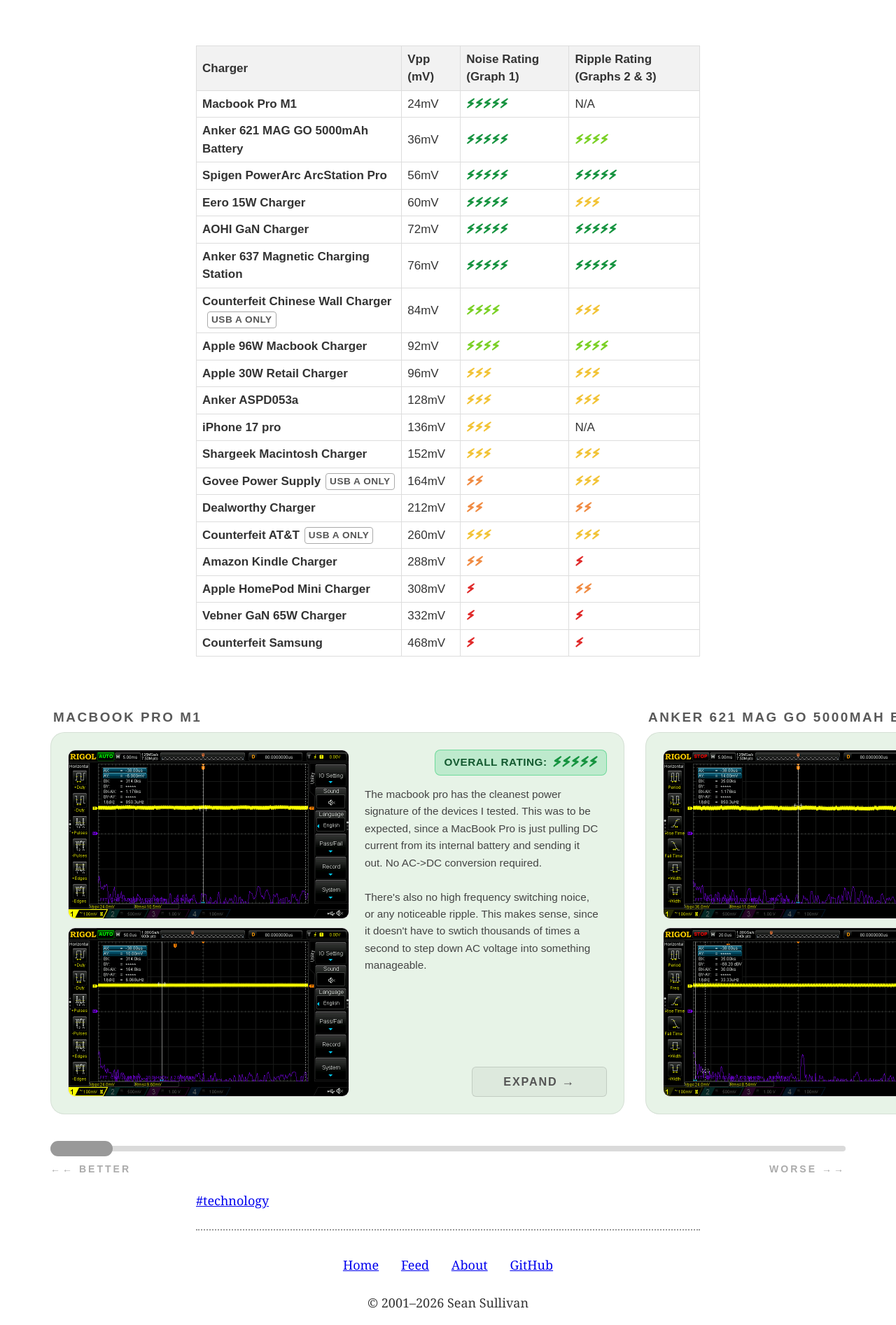
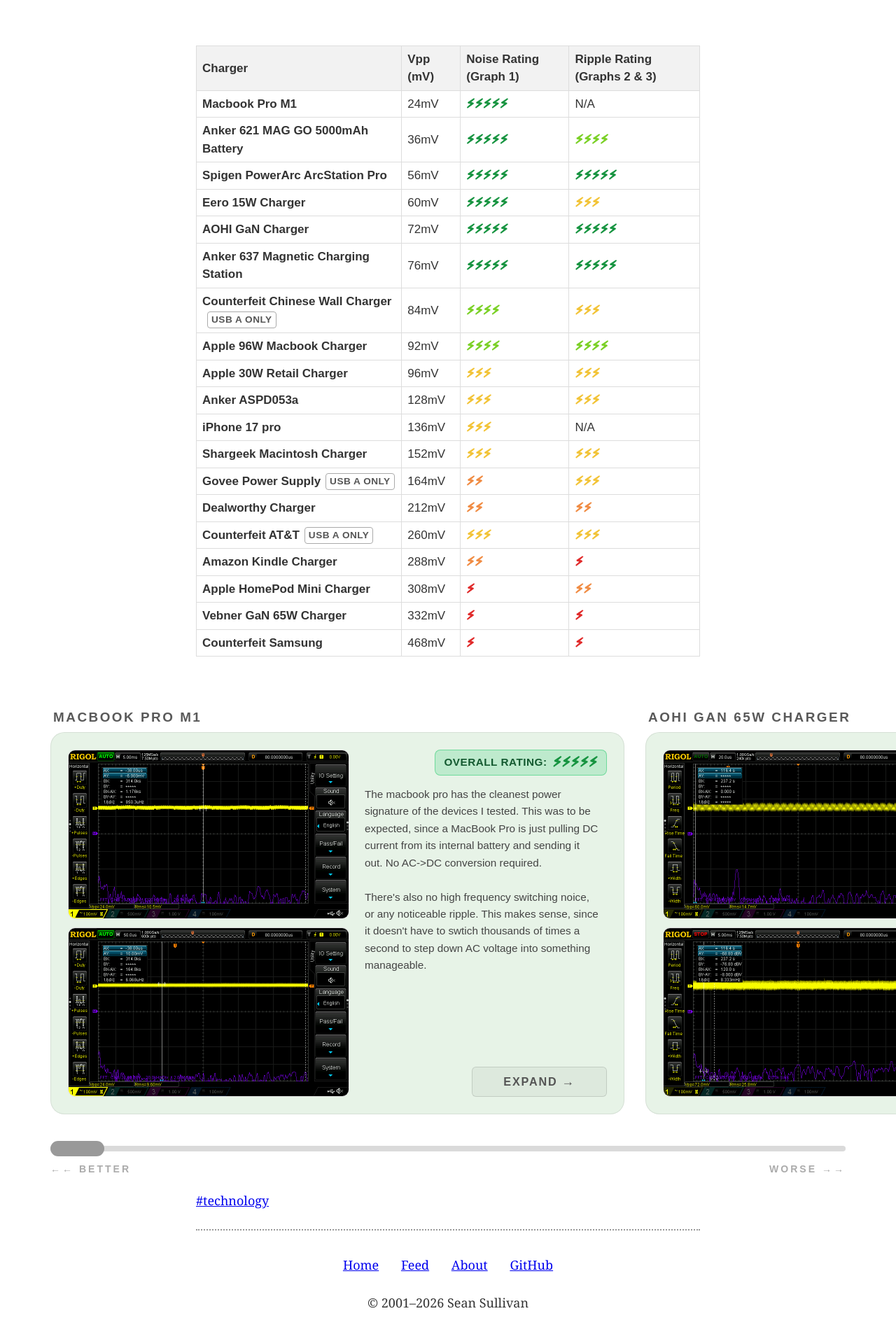
Before and after one commit to 0sps/sull1van.com, a Jekyll site: the page built from _posts/2026-01-19-a-dozen-chargers-in-the-lab.md, in a window 1280 px wide. Shown: the part 3508-5401 px from the top of the page at 70% size. Built offline with Jekyll 4.4.1, drawn with Linux system fonts in a browser that asks for light colours; some of the changed lines change nothing that is shown.

Commit message:
new files!

```diff
--- a/_posts/2026-01-19-a-dozen-chargers-in-the-lab.md
+++ b/_posts/2026-01-19-a-dozen-chargers-in-the-lab.md
@@ -14,8 +14,21 @@
       There's also no high frequency switching noice, or any noticeable ripple. This makes sense, since it doesn't have to swtich thousands of times a second to step down AC voltage into something manageable.
     rating: 5
     noise_rating: 5
-    ripple_rating: "N/A"
+    ripple_rating: 5
     overall_rating: 5
+
+  - name: "AOHI GaN 65W Charger"
+    img1: "/assets/images/AOHIGaN65W 1.png"
+    img2: "/assets/images/AOHIGaN65W 3.png"
+    bg: "hsl(120, 32%, 93%)"
+    caption: |
+      Without a doubt the best AC power adapter I have ever tested. Very low noise, very low ripple, and the only noticeable peak in the FFT being the 125KHz switching frequency. I believe this charger has a new technolgoy in them that allows them to use different frequencies depending on how much power they need, so that switching frequency may be variable. But all in all, the best power supply I have ever seen.
+    rating: 5
+    noise_rating: 5
+    ripple_rating: 5
+    overall_rating: 5
+
+
 
   - name: "Anker 621 MAG GO 5000mAh Battery"
     img1: "/assets/images/Anker a1654 Maggo power bank.png"
@@ -26,6 +39,7 @@
     noise_rating: 5
     ripple_rating: 4
     overall_rating: 5
+
   - name: "Spigen PowerArc ArcStation Pro"
     img1: "/assets/images/Spigen PowerArc 1.png"
     img2: "/assets/images/Spigen PowerArc 2.png"
@@ -151,11 +165,26 @@
     noise_rating: 3
     ripple_rating: 3
     overall_rating: 2
+
+  - name: "Anker A121B 100W charger"
+    img1: "/assets/images/Anker A121B 100w 1.png"
+    img2: "/assets/images/Anker A121B 100w 2.png"
+    bg: "hsl(0, 32%, 93%)"
+    caption: |
+      It's better than its 45W cousin (the Anker A121D), but this charger isn't that great. It does push out the advertised voltage and current, but it does so with a wall of noise. Zooming in to the smaller timeframe is telling, as we can see little tiny voltage peaks every few microseconds. What a strange design from Anker, who claim this to be a GaN charger. It is clearly a cheaper unit.
+    rating: 2
+    noise_rating: 2
+    ripple_rating: 2
+    overall_rating: 2
+
+
   - name: "Amazon Kindle Charger"
     img1: "/assets/images/Amazon 1.png"
     img2: "/assets/images/Amazon kindle 2.png"
     bg: "hsl(0, 32%, 93%)"
     caption: "Another awful charger. Considering the fact that this comes standard with the Kindle, I'm concerned with how the Kindle itself performs. The quality of the battery inside it might also be pretty disappointing if Amazon messed up their charger this badly."
+
+
     rating: 1
     noise_rating: 2
     ripple_rating: 1
@@ -169,6 +198,8 @@
     noise_rating: 1
     ripple_rating: 2
     overall_rating: 1
+
+
   - name: "Vebner GaN 65W Charger"
     img1: "/assets/images/VEBNERgan.png"
     img2: "/assets/images/VEBNERgaqn2.png"
@@ -178,6 +209,24 @@
     noise_rating: 1
     ripple_rating: 1
     overall_rating: 1
+
+  - name: "Anker A121D 45w iPhone 17 charger"
+    img1: "/assets/images/Anker A121D 45w iPhone 17 charger 1.png"
+    img2: "/assets/images/Anker A121D 45w iPhone 17 charger 3.png"
+    bg: "hsl(0, 32%, 93%)"
+    caption: |
+      Is this even GaN???
+
+      This is easily the most disappointing charger of the bunch. Anker JUST released this (late 2025) and couldn't help themselves from marketing just how amazing it was. How it used GaN, how it supports PPS, etc. But this charger is just awful.
+
+      The only good thing I can say about this charger is that it does output its advertised voltage and current. Aside from that, it's awful. Noise everywhere, and a constant high-voltage whine that you can see in the lower timeframe. At that lower timeframe, it's also unclear what the charger is actually *doing*. It seems to be constantly sending out various voltages, somewhat resembling a sawtooth but constantly going back and forth. After some research, I believe this was a decision of Anker's to actually avoid newer GaN materials and use older switching technology, relying on aggressive Frequency Dithering to help ease the noise. This may not be the case but it is my suspicion.
+
+      Either way, it is awful!
+    rating: 1
+    noise_rating: 1
+    ripple_rating: 1
+    overall_rating: 1
+
   - name: "Counterfeit Samsung"
     img1: "/assets/images/Counerfeit Samsung 1.png"
     img2: "/assets/images/Counerfeit Samsung 2.png"
```
Also changed, not shown: assets/images/AOHIGaN100w 1.png (added), assets/images/AOHIGaN100w 2.png (added), assets/images/AOHIGaN100w 3.png (added), assets/images/AOHIGaN65W 1.png (added), assets/images/AOHIGaN65W 2.png (added), assets/images/AOHIGaN65W 3.png (added), assets/images/Anker A121B 100w 1.png (added), assets/images/Anker A121B 100w 2.png (added), assets/images/Anker A121B 100w 3.png (added), assets/images/Anker A121D 45w iPhone 17 charger 1.png (added), assets/images/Anker A121D 45w iPhone 17 charger 2.png (added), assets/images/Anker A121D 45w iPhone 17 charger 3.png (added), assets/images/Anker A121D 45w iPhone 17 charger 4.png (added), assets/images/Anker A121D 45w iPhone 17 charger 5.png (added), 1 more files, 2 other files.
